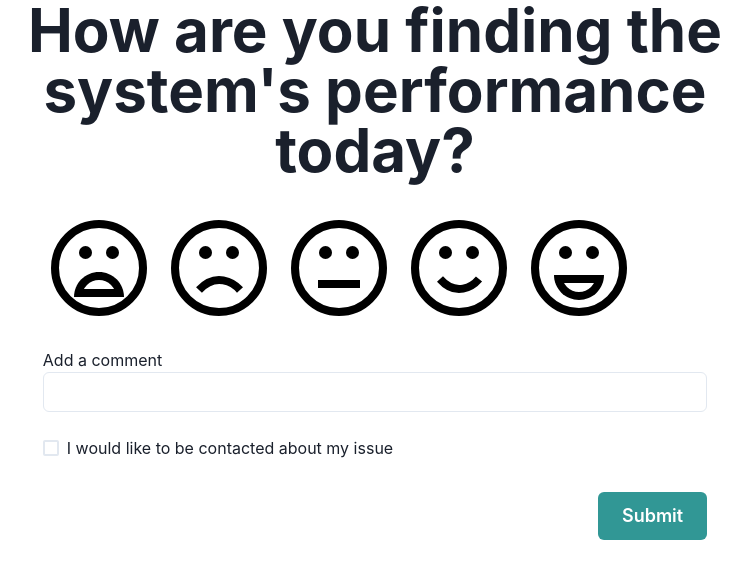
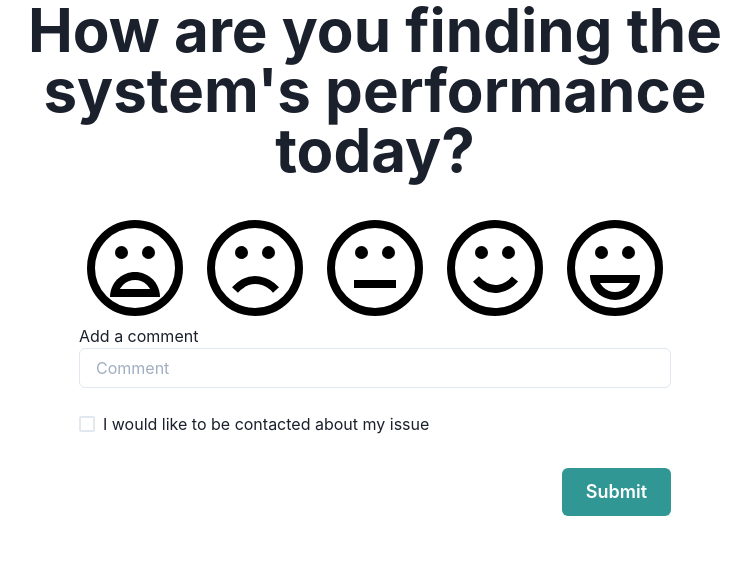
Before and after one commit to djaustin/question-master, a Next.js app: page / in a window 1280 px wide. Shown: the top 578 px of the page, without its empty margins (265-1016 px from the left). Built offline with nearby package versions, Linux system fonts and the light colour scheme.

Commit message:
feat: Use react hook form for comment validation NUM-18

```diff
--- a/src/components/CommentComponent.tsx
+++ /dev/null
@@ -1,25 +0,0 @@
-import { Box } from "@chakra-ui/layout";
-import React, { ChangeEvent } from "react";
-import { Input, Text } from "@chakra-ui/react"
-
-export type CommentComponentProps = {
-  onCommentChange: (event: ChangeEvent) => void;
-  errorNoInput: boolean;
-};
-
-export default function CommentComponent({
-  onCommentChange,
-  errorNoInput
-}: CommentComponentProps) {
-
-  return (
-    <Box as="label" p="8">
-      <Text>Add a comment</Text>
-      {errorNoInput ?
-        <Input onChange={onCommentChange} isInvalid/>
-        :
-        <Input onChange={onCommentChange} />
-      }
-    </Box>
-  );
-}
--- a/src/components/FeedbackButton.tsx
+++ b/src/components/FeedbackButton.tsx
@@ -7,16 +7,13 @@ import GrinSvg from "../assets/grin";
 import NeutralSvg from "../assets/neutral";
 import HappySvg from "../assets/happy";
 import { useRadio, UseRadioProps } from "@chakra-ui/radio";
-import { ChangeEvent } from "react";
 
 export type FeedbackButtonProps = {
   variant: "frown" | "sad" | "neutral" | "happy" | "grin";
-  onFeedbackChange: (event: ChangeEvent) => void;
 } & UseRadioProps;
 
 export default function FeedbackButton({
   variant,
-  onFeedbackChange,
   ...radioProps
 }: FeedbackButtonProps) {
   const { getInputProps, getCheckboxProps } = useRadio(radioProps);
@@ -43,7 +40,7 @@ export default function FeedbackButton({
 
   return (
     <Box as="label">
-      <input {...getInputProps()} onChange={onFeedbackChange}/>
+      <input {...getInputProps()}/>
       <Box
         {...getCheckboxProps()}
         p="2"
--- a/src/components/LikertScale.tsx
+++ b/src/components/LikertScale.tsx
@@ -1,6 +1,5 @@
 import { Stack, StackProps, useRadioGroup } from "@chakra-ui/react";
 import React from "react";
-import { ChangeEvent } from "react";
 import { ControllerRenderProps } from "react-hook-form";
 import FeedbackButton, { FeedbackButtonProps } from "./FeedbackButton";
 
@@ -15,12 +14,10 @@ const responses: { variant: FeedbackButtonProps["variant"]; value: string }[] =
 
 export type LikertScaleProps = {
   fieldProps?: ControllerRenderProps;
-  onFeedbackChange: (event: ChangeEvent) => void;
 } & StackProps;
 
 const LikertScale: React.FC<LikertScaleProps> = ({
   fieldProps,
-  onFeedbackChange,
   ...stackProps
 }) => {
   const { getRootProps, getRadioProps } = useRadioGroup();
@@ -33,7 +30,7 @@ const LikertScale: React.FC<LikertScaleProps> = ({
     >
       {responses.map(({ variant, value }) => {
         const radioProps = getRadioProps({ value });
-        return <FeedbackButton key={value} variant={variant} {...radioProps} onFeedbackChange={onFeedbackChange}/>;
+        return <FeedbackButton key={value} variant={variant} {...radioProps} />;
       })}
     </Stack>
   );
--- a/src/pages/index.tsx
+++ b/src/pages/index.tsx
@@ -8,16 +8,16 @@ import {
   Heading,
   Input,
   VStack,
+  Text
 } from "@chakra-ui/react";
 import React, { useState } from "react";
-import { ChangeEvent } from "react";
 import { Controller, SubmitHandler, useForm } from "react-hook-form";
-import CommentComponent from "../components/CommentComponent";
 import LikertScale from "../components/LikertScale";
 
 type FormInputs = {
   score: string;
   username: string;
+  comment: string;
 };
 
 const Index = () => {
@@ -26,34 +26,17 @@ const Index = () => {
     control,
     register,
     formState: { errors },
+    getValues
   } = useForm<FormInputs>();
   const [contactUser, setContactUser] = useState(false);
-  const [ comment, setComment ] = useState();
-  const [ feedbackValue, setFeedbackValue ] = useState();
-  const [ errorNoInput, setErrorNoInput ] = useState(false);
-
-  const onCommentChange = (event: ChangeEvent) => {
-    setComment(event.target.value);
-    setErrorNoInput(false);
-  };
-  const onFeedbackChange = (event: ChangeEvent) => {
-    setFeedbackValue(event.target.value);
-    if(event.target.value != 1){
-      setErrorNoInput(false);
-    }
-  };
 
   const sendFeedback: SubmitHandler<FormInputs> = (data) => {
-    if(feedbackValue == 1 && !comment){
-      setErrorNoInput(true);
-    } else {
       const parsedData = { ...data, score: parseInt(data.score) };
       fetch("/api/feedback", {
         method: "POST",
         headers: { "Content-Type": "application/json" },
         body: JSON.stringify(parsedData),
       });
-    }
   };
 
   return (
@@ -66,7 +49,7 @@ const Index = () => {
           <FormControl isInvalid={!!errors.score}>
             <Controller
               name="score"
-              render={({ field }) => <LikertScale fieldProps={field} />}
+              render={({ field }) => <LikertScale fieldProps={field}  />}
               control={control}
               rules={{
                 required: "Please choose a score before submitting",
@@ -74,7 +57,18 @@ const Index = () => {
             />
             <FormErrorMessage>{errors.score?.message}</FormErrorMessage>
           </FormControl>
-          <CommentComponent onCommentChange={onCommentChange} errorNoInput={errorNoInput}/>
+          <Text>Add a comment</Text>
+          <FormControl isInvalid={getValues("score") == 1 && !!errors.comment}>
+            <Input
+              placeholder="Comment"
+              {...register("comment", {
+                required: {
+                  value: getValues("score") == 1,
+                  message: "Please enter a comment before submitting",
+                },
+              })}/>
+            <FormErrorMessage>{errors.comment?.message}</FormErrorMessage>
+          </FormControl>
           <Checkbox
             mt="6"
             checked={contactUser}
```
